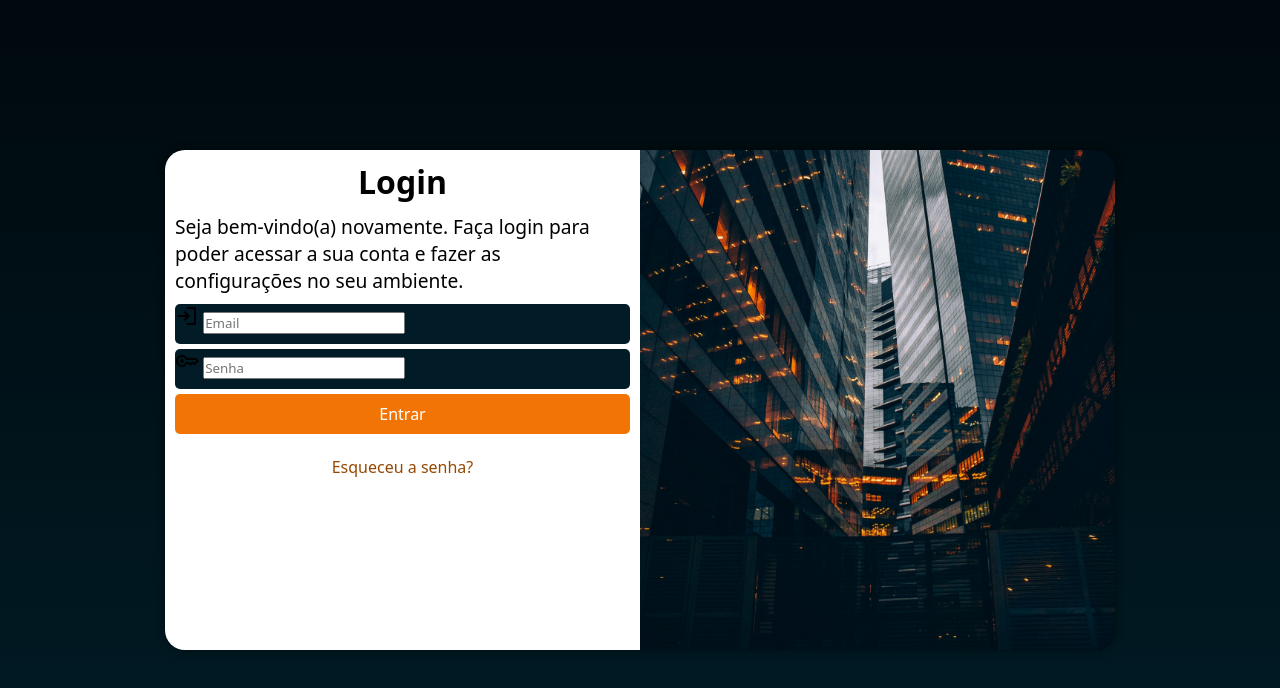
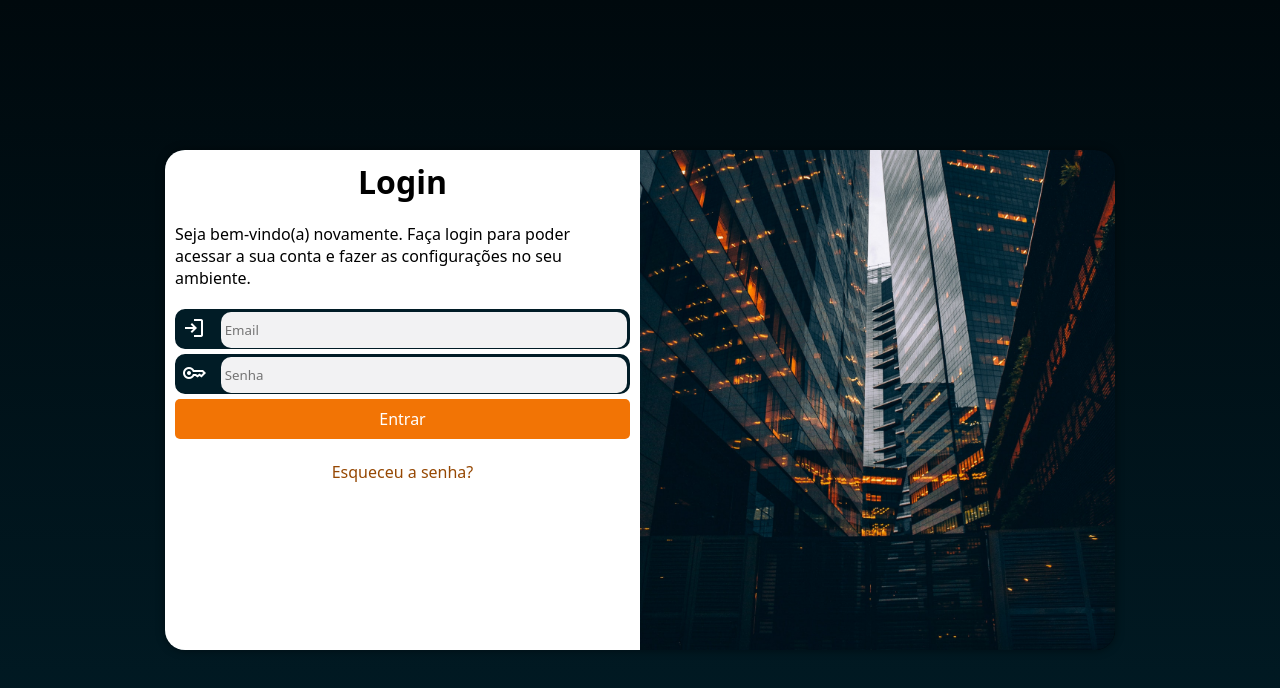
Before and after one commit to brunogranemann/projeto-login, a plain HTML site: page index.html in a window 1280 px wide. Drawn offline with nearby package versions, Linux system fonts and the light colour scheme.

Commit message:
Finalização do projeto

```diff
--- a/estilos/media-queries.css
+++ b/estilos/media-queries.css
@@ -8,6 +8,7 @@
 
     #login {
         width: 90vw;
+        height: 400px;
     }
 
     #imagem {
@@ -27,6 +28,7 @@
 
     p {
         font-size: 1em;
+        margin: 20px 0;
     }
 
     form a {
@@ -42,6 +44,7 @@
 
     #login {
         width: 950px;
+        height: 500px;
     }
 
     #imagem {
@@ -60,7 +63,8 @@
     }
 
     p {
-        font-size: 1.2em;
+        font-size: 1em;
+        margin: 20px 0;
     }
 
     form a {
--- a/estilos/style.css
+++ b/estilos/style.css
@@ -37,9 +37,9 @@ main {
     position: absolute;
     left: 50%;
     top: 50%;
-    transform: translate(-50%, -50%);
     overflow: hidden;
 
+    transform: translate(-50%, -50%);
     transition: width .3s, height .3s;
     transition-timing-function: ease;
 }
@@ -65,14 +65,33 @@ h1 {
 
 p {
     margin-bottom: 10px;
-    font-size: 0.7em;
+    font-size: 0.8em;
 }
 
 form .campo {
     background-color: #011C26;
+    border: 2px solid #011C26;
+    display: block;
+    width: 100%;
     height: 40px;
-    border-radius: 5px;
+    border-radius: 10px;
     margin: 5px 0;
+}
+
+span {
+    color: white;
+    font-size: 2em;
+    width: 40px;
+    padding: 5px;
+}
+
+.campo input {
+    background-color: #f2f2f3;
+    width: calc(100% - 45px);
+    height: 100%;
+    border: 0;
+    border-radius: 10px;
+    transform: translateY(-5px);
 }
 
 form label {
@@ -100,6 +119,6 @@ form a {
     text-align: center;
     text-decoration: none;
     color: #964803;
-    font-size: 0.7em;
+    font-size: 0.8em;
     cursor: pointer;
 }
```
Also changed, not shown: index.html (+2 -2 lines).
